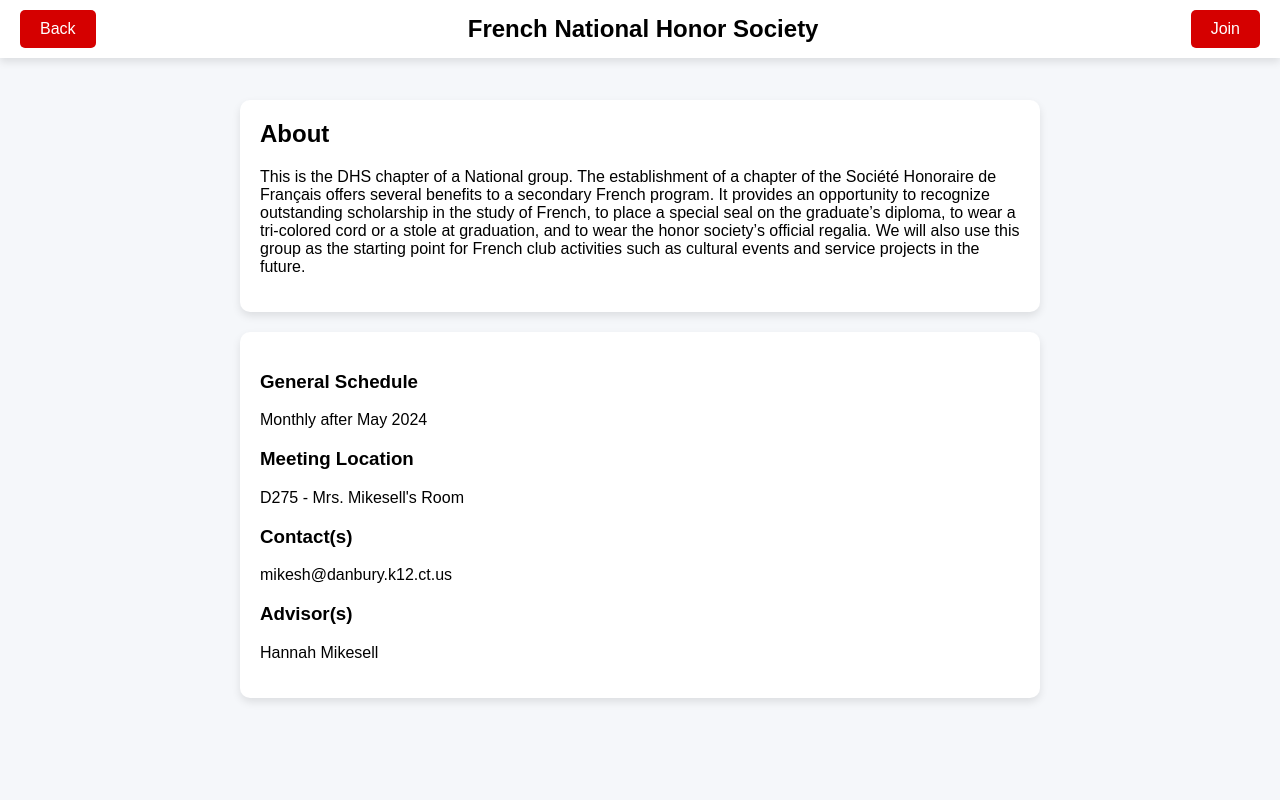
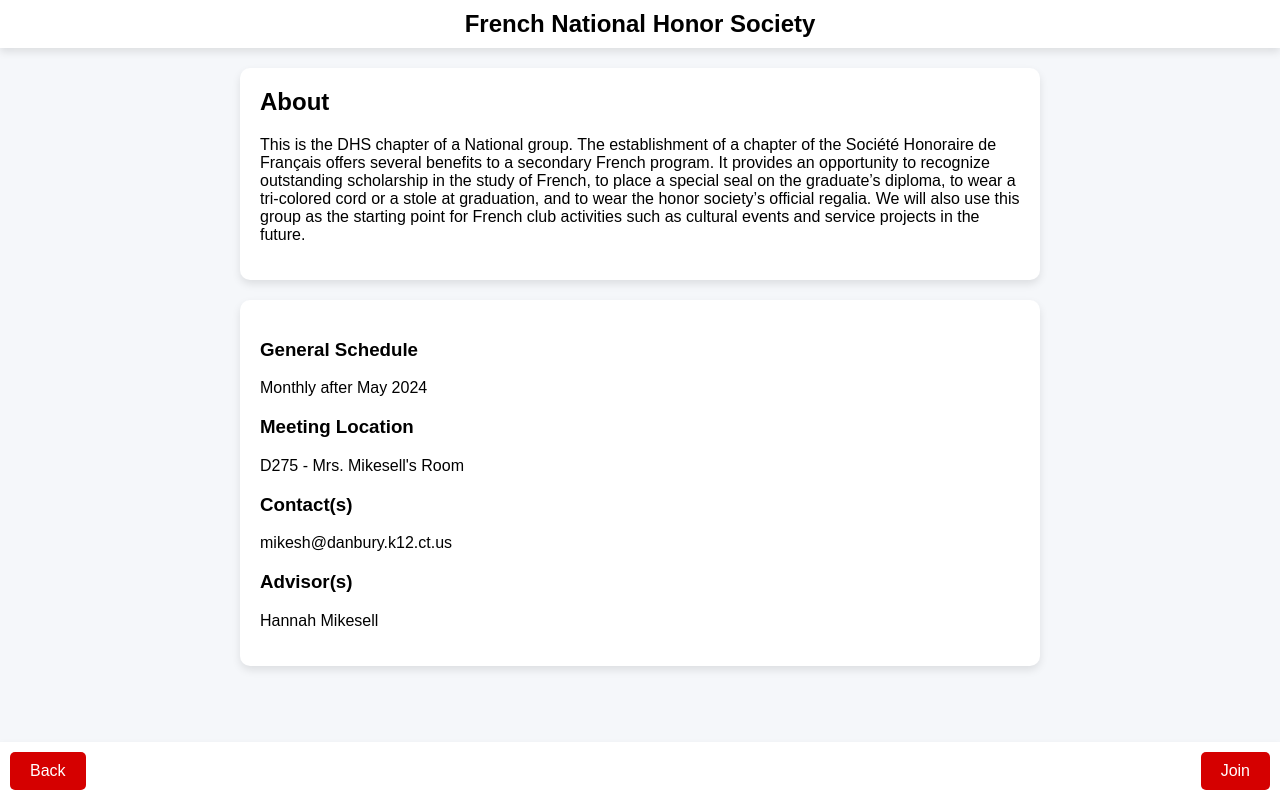
Before and after one commit to Da-ladder/OCRWebsite, a Django app: template helloWorld/testBranch/users/templates/mobileDisplay/mobileClubFrontDefault.html in a window 1280 px wide. Run offline with Django 5.2, Linux system fonts and the light colour scheme; the template is opened without the code that fills it: values that come from a table or form of the project are taken from there, others are empty; data comes from the database, SQL or seed files in the repository; both versions use the stored data as it was after the commit.

Commit message:
renam & ux improvements - cod

```diff
--- a/helloWorld/testBranch/assests/mobile/mobileClubFrontDefaultSty.css
+++ b/helloWorld/testBranch/assests/mobile/mobileClubFrontDefaultSty.css
@@ -10,13 +10,21 @@ body {
     width: 100%;
     background-color: #ffffff;
     box-shadow: 0 4px 8px rgba(0, 0, 0, 0.1);
+    padding: 10px 20px;
+    box-sizing: border-box;
+}
+
+.bottom-bar {
+    width: 100%;
+    box-sizing: border-box;
+    background-color: #ffffff;
+    box-shadow: 0 4px 8px rgba(0, 0, 0, 0.1);
+    padding: 10px;
     display: flex;
     justify-content: space-between;
     align-items: center;
-    padding: 10px 20px;
-    box-sizing: border-box;
     position: fixed;
-    top: 0;
+    bottom: 0;
     left: 0;
     z-index: 1000;
 }
@@ -24,6 +32,8 @@ body {
 .club-name {
     font-size: 24px;
     font-weight: bold;
+    align-items: center;
+    text-align: center;
 }
 
 .join-button {
@@ -41,8 +51,8 @@ body {
     justify-content: center;
     align-items: flex-start;
     width: 100%;
-    margin-top: 80px; /* To make space for the fixed top bar */
     padding: 20px;
+    padding-bottom: 80px;
     box-sizing: border-box;
 }
 
--- a/helloWorld/testBranch/users/templates/mobileDisplay/explore.html
+++ b/helloWorld/testBranch/users/templates/mobileDisplay/explore.html
@@ -4,7 +4,7 @@
     <meta charset="UTF-8">
     <meta name="viewport" content="width=device-width, initial-scale=1.0">
     <title>Explore</title>
-    <link rel="stylesheet" href="/static/mobile/mobileClassDisplaySty.css">
+    <link rel="stylesheet" href="/static/mobile/explore.css">
     <link href='https://fonts.googleapis.com/css?family=Source+Sans+Pro' rel='stylesheet' type='text/css'>
 </head>
 <body>
@@ -65,6 +65,6 @@
         </div>
     </div>
 
-    <script src="/static/mobile/mobileClassDisplayGen.js"></script>
+    <script src="/static/mobile/explore.js"></script>
 </body>
 </html>
--- a/helloWorld/testBranch/users/templates/mobileDisplay/mobileClubFrontDefault.html
+++ b/helloWorld/testBranch/users/templates/mobileDisplay/mobileClubFrontDefault.html
@@ -9,14 +9,7 @@
 <body>
 
     <div class="top-bar">
-        <form action="/clubs/" method="get">
-            <button type="submit" class="join-button">Back</button>
-        </form>
         <div class="club-name">{{club.name}}</div>
-        <form action="/joinClub" method="get">
-            <input type="hidden" name="clubName" value="{{club.name}}">
-            <button type="submit" class="join-button">Join</button>
-        </form>
     </div>
 
     <!--Cards can be added as needed. One is commented out as reference-->
@@ -46,5 +39,15 @@
             </div>
         </div>
     </div>
+
+    <div class="bottom-bar">
+        <form action="/clubs/" method="get">
+            <button type="submit" class="join-button">Back</button>
+        </form>
+        <form action="/joinClub" method="get">
+            <input type="hidden" name="clubName" value="{{club.name}}">
+            <button type="submit" class="join-button">Join</button>
+        </form>
+    </div>
 </body>
 </html>
```
Also changed, not shown: helloWorld/testBranch/assests/mobile/explore.css (renamed from helloWorld/testBranch/assests/mobile/mobileClassDisplaySty.css), helloWorld/testBranch/assests/mobile/explore.js (renamed from helloWorld/testBranch/assests/mobile/mobileClassDisplayGen.js), helloWorld/testBranch/db.sqlite3.
